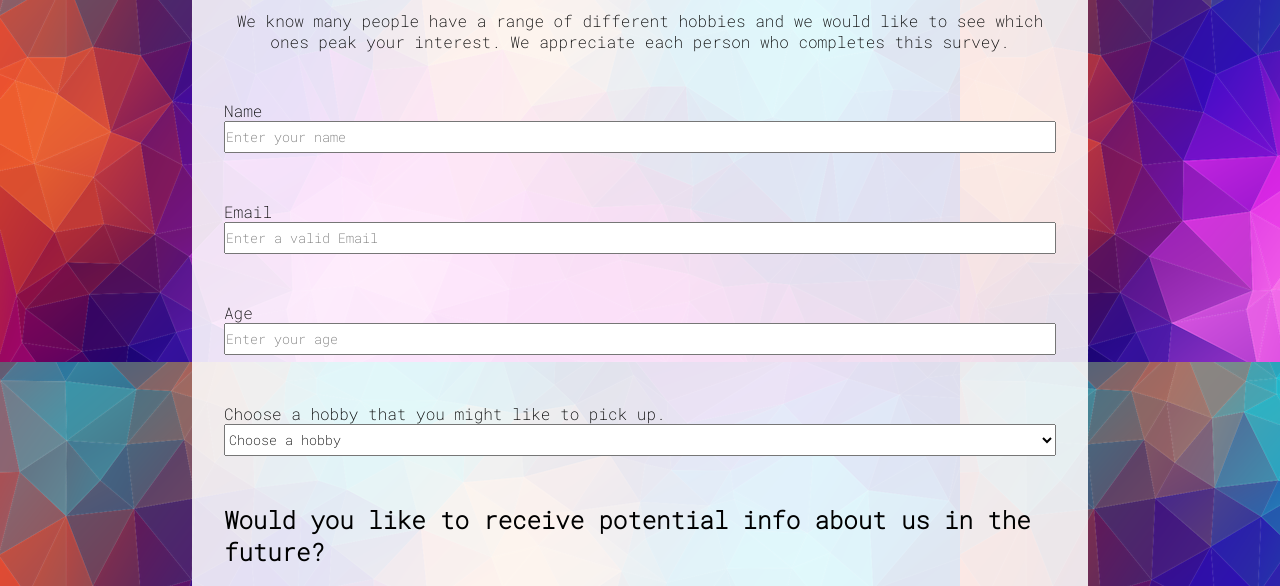
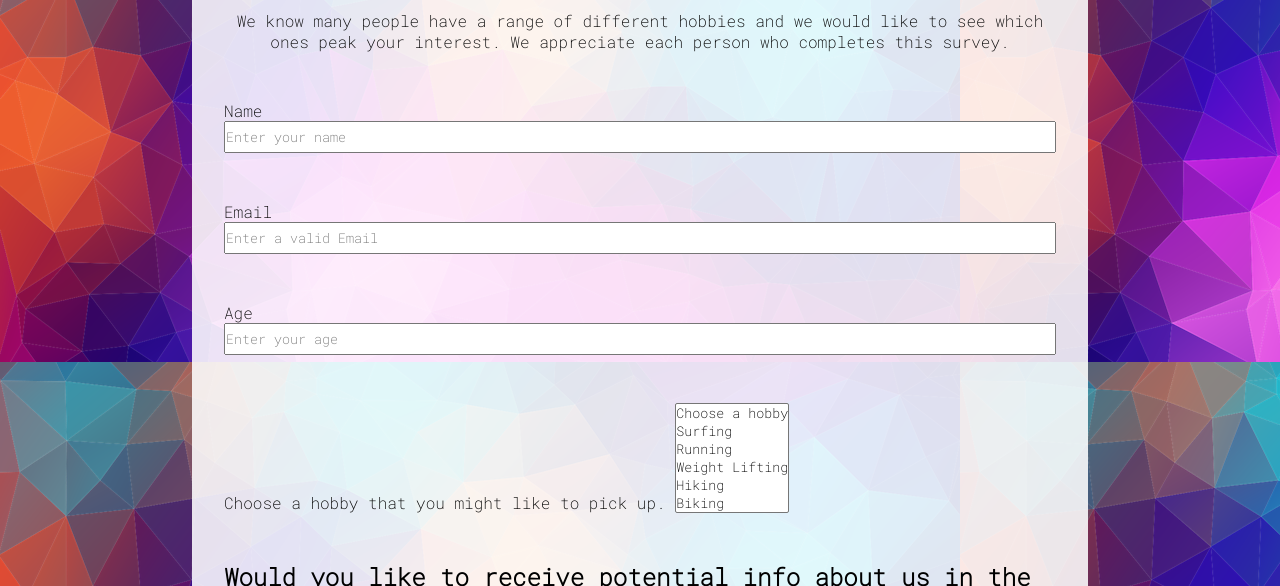
Before and after one commit to fex123griffin/Survey-Form, a plain HTML site: page index.html in a window 1280 px wide. Shown: the part 177-763 px from the top of the page. Drawn offline with Linux system fonts and the light colour scheme.

Commit message:
Update index.html

```diff
--- a/index.html
+++ b/index.html
@@ -48,16 +48,16 @@
 
     <!-- This is the dropdown box section-->
             <div class="element">
-                <label for="dropdown">Choose a hobby that you might like to pick up.</label><br>
-                <select name="dropdown" id="dropdown" required>
-                    <option value="item1">Choose a hobby</option>
-                    <option value="item2">Surfing</option>
-                    <option value="item3">Running</option>
-                    <option value="item4">Weight Lifting</option>
-                    <option value="item5">Hiking</option>
-                    <option value="item6">Biking</option>
+                <label for="menu">Choose a hobby that you might like to pick up.</label>
+                <select name="menu" id="menu" size="6" required>
+                    <option value="hobby">Choose a hobby</option>
+                    <option value="surfing">Surfing</option>
+                    <option value="running">Running</option>
+                    <option value="lifting">Weight Lifting</option>
+                    <option value="hiking">Hiking</option>
+                    <option value="biking">Biking</option>
                 </select>
-                <br>
+
             </div>
             <div class="element">
                 <h2 >Would you like to receive potential info about us in the future?</h2> <br>
```
